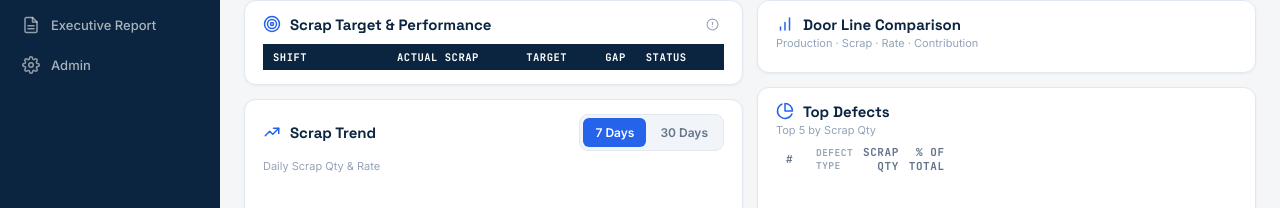
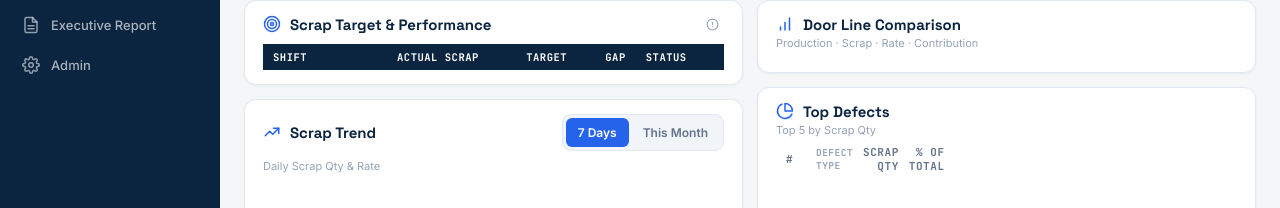
Before and after one commit to KP12264/quality-dashboard, a plain HTML site: page index.html in a window 1280 px wide. Shown: the part 275-483 px from the top of the page. Drawn offline with nearby package versions, Linux system fonts and the light colour scheme; no server answers.

Commit message:
Add files via upload

```diff
--- a/index.html
+++ b/index.html
@@ -186,7 +186,7 @@
             </h2>
             <div class="qd-segmented" id="trendRange">
               <button data-range="7" class="active">7 Days</button>
-              <button data-range="30">30 Days</button>
+              <button data-range="month">This Month</button>
             </div>
           </div>
           <div class="qd-panel-note">Daily Scrap Qty &amp; Rate</div>
```
